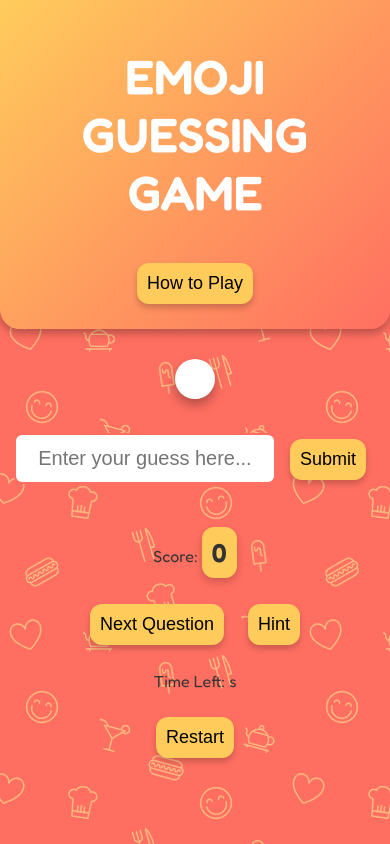
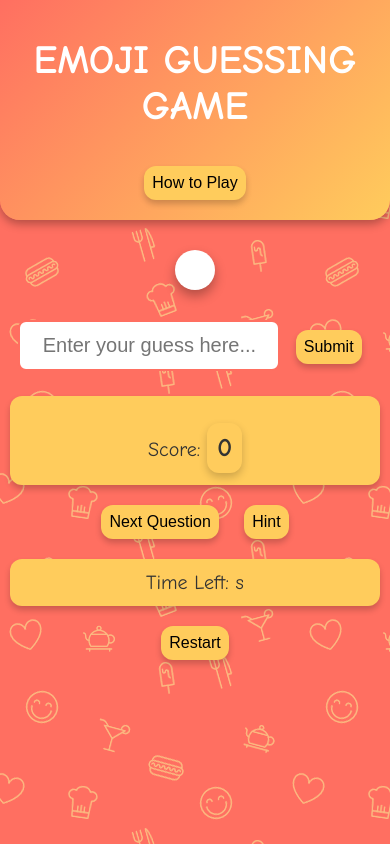
Before and after one commit to a-bhula/guess-the-emoji, a plain HTML site: page index.html in a window 390 px wide. Drawn offline with Linux system fonts and the light colour scheme.

Commit message:
Added MEdia query for 480px width and styled score and timer text

```diff
--- a/assets/css/style.css
+++ b/assets/css/style.css
@@ -1,12 +1,7 @@
 /* General Styles  */
 @import url('https://fonts.googleapis.com/css2?family=Fredoka:wght@400;600&display=swap');
-
-html {
-    scroll-behavior: smooth; /* Smooth scroll effect */
-}
-
 body {
-    font-family: 'Fredoka', sans-serif;
+    font-family: 'Comic Sans MS', cursive, sans-serif;
     text-align: center;
     background: #ff6f61 url(../images/emoji-background.png);
     /* background: linear-gradient(135deg, #ff9a9e, #fad0c4);
@@ -27,12 +22,8 @@ header {
     text-transform: uppercase;
     box-shadow: 0 4px 10px rgba(0, 0, 0, 0.3);
     border-radius: 0 0 20px 20px;
-    transition: background 0.3s ease; /* Smooth transition for background */
+
  }
-
-header:hover {
-    background: linear-gradient(135deg, #FFCC5C, #FF6F61); /* Hover effect for header */
-}
 
 button {
     background: #ffcc5c;
@@ -115,6 +106,16 @@ button:hover {
     box-shadow: 0 4px 8px rgba(0, 0, 0, 0.2);
 }
 
+#score-text, #timer{
+    background: #ffcc5c;
+    border: none;
+    padding: 12px 24px;
+    font-size: 20px;
+    margin: 10px;
+    border-radius: 12px;
+    box-shadow: 0 4px 6px rgba(0, 0, 0, 0.2);
+}
+
 .modal {
     display: none;
     position: fixed;
@@ -173,3 +174,16 @@ button:hover {
 }
 
 /* 480px */
+@media (max-width: 480px) {
+    header {
+        font-size: 20px;
+        padding: 10px;
+    }
+    button {
+        font-size: 16px;
+        padding: 8px;
+    }
+    #emoji-display {
+        font-size: 40px;
+    }
+}
--- a/index.html
+++ b/index.html
@@ -19,7 +19,7 @@
         <input type="text" id="user-guess" placeholder="Enter your guess here..." aria-label="Your guess">
         <button id="submit-guess">Submit</button>
         <p id="feedback" aria-live="assertive"></p>
-        <p>Score: <span id="score">0</span></p>
+        <p id = "score-text">Score: <span id="score">0</span></p>
         <button id="next-question">Next Question</button>
         <button id="hint">Hint</button>
         <p id="timer">Time Left: <span id="time-left"></span>s</p>
```
